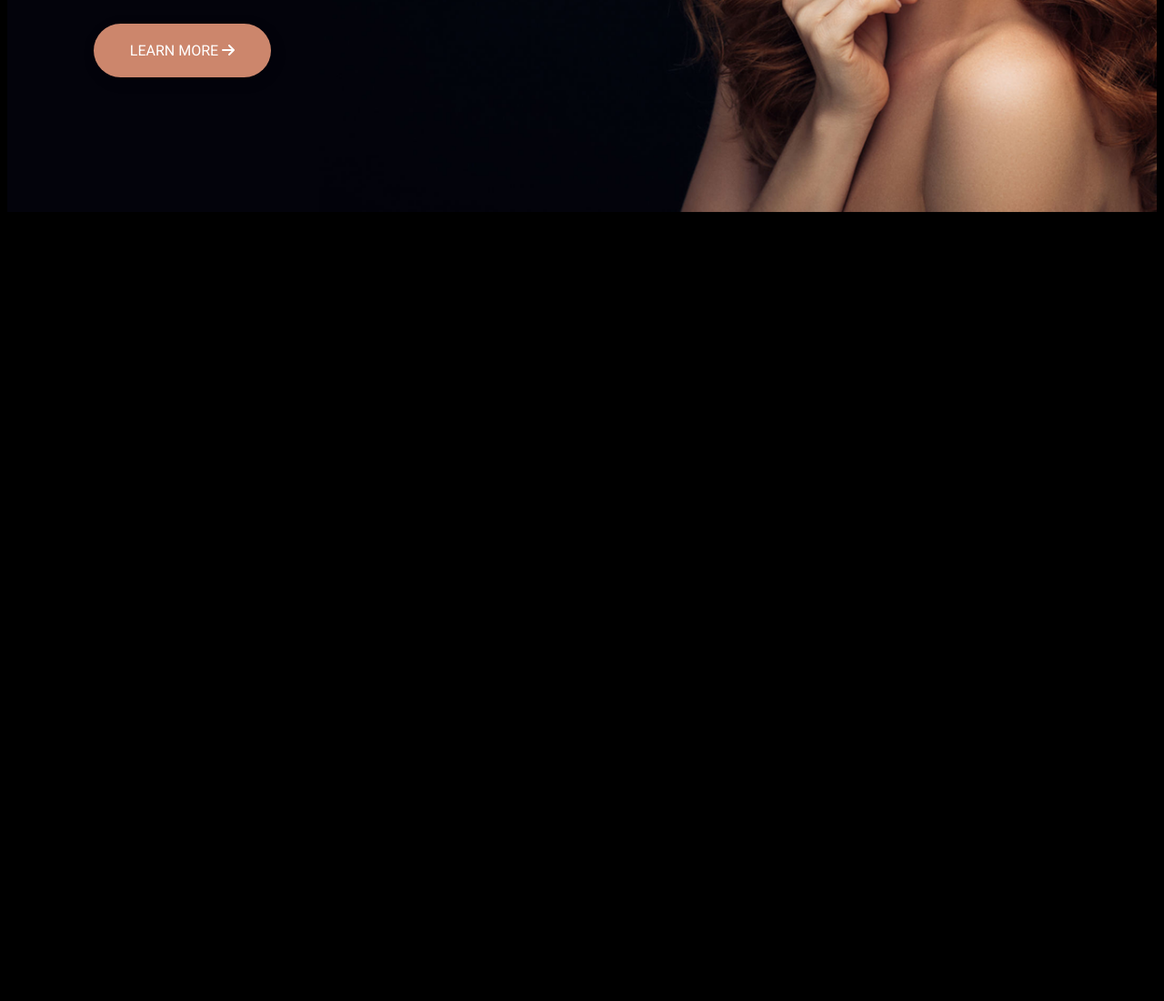
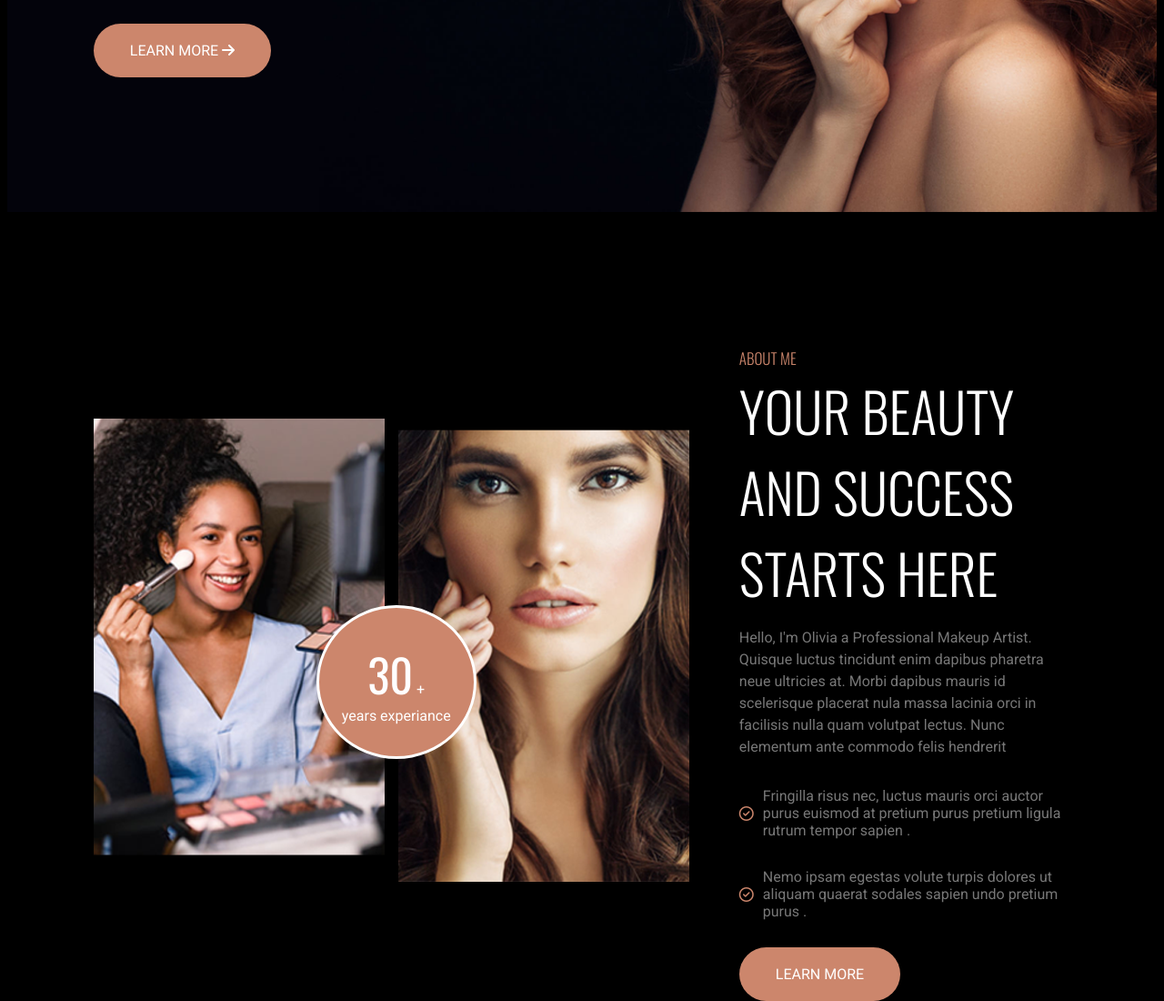
Before and after one commit to ariyanyeamin14/BEAUTYZONE, a plain HTML site: page index.html in a window 1280 px wide. Shown: the part 575-1675 px from the top of the page at 91% size. Before the commit the page ends 816 px from the top, so only its background shows below. Drawn offline with nearby package versions, Linux system fonts and the light colour scheme.

Commit message:
about section done

```diff
--- a/index.html
+++ b/index.html
@@ -3,7 +3,7 @@
 <head>
     <meta charset="UTF-8">
     <meta name="viewport" content="width=device-width, initial-scale=1.0">
-    <title>Document</title>
+    <title>BEAUTYZONE</title>
     <link rel="stylesheet" href="style.css">
 </head>
 <body>
@@ -40,6 +40,27 @@
     </header>
     <!-- Header section end here -->
 
+    <!-- About section start here -->
+     <section class="about">
+        <div class="about-img">
+            <img src="img/about-us.png" alt="about-image">
+            <div class="about-circle bg-lp">
+                <span class="about-30">30</span> + <br>years experiance
+            </div>
+        </div>
+        <div class="about-content">
+            <h5 class="about-little cl-lp">About me</h5>
+            <h2 class="about-title">Your Beauty and Success Starts Here</h2>
+            <p class="about-description">Hello, I'm Olivia a Professional Makeup Artist. Quisque luctus tincidunt enim dapibus pharetra neue ultricies at. Morbi dapibus mauris id scelerisque placerat nula massa lacinia orci in facilisis nulla quam volutpat lectus. Nunc elementum ante commodo felis hendrerit</p>
+            <div class="about-text"><i class="fa-regular fa-circle-check cl-lp"></i><p>Fringilla risus nec, luctus mauris orci auctor purus euismod at   pretium purus pretium ligula rutrum tempor sapien .</p></div>
+            <div class="about-text"><i class="fa-regular fa-circle-check cl-lp"></i><p>Nemo ipsam egestas volute turpis dolores ut aliquam quaerat sodales sapien undo pretium purus .</p></div>
+            <div class="about-btn">
+                <a href="" class="btn-primary">learn more</a>
+            </div>
+        </div>
+     </section>
+    <!-- About section start here -->
+
     <script src="https://kit.fontawesome.com/6c45b74f82.js" crossorigin="anonymous"></script>
 </body>
 </html>
--- a/style.css
+++ b/style.css
@@ -14,13 +14,16 @@ body{
 }
 
 /* commom styles */
-.section-container {
+.section-container, section {
     max-width: 85%;
     margin: 0 auto;
 }
+section{
+    margin-top: 120px;
+}
 a.btn-primary {
     background-color: #cc866c;
-    box-shadow: 2.5px 4.33px 15px 0px rgba(0, 0, 0, 0.15);
+    /* box-shadow: 2.5px 4.33px 15px 0px rgba(0, 0, 0, 0.15); */
     color: #FFF;
     padding: 20px 40px;
     border-radius: 30px;
@@ -92,12 +95,75 @@ nav.nav-bar {
 }
 /* header section styles */
 
+/* About section styles */
+.about{
+    display: flex;
+    justify-content: space-between;
+    gap: 55px;
+    align-items: center;
+}
+.about-img{
+    position: relative;
+}
+.about-circle.bg-lp span {
+    font-size: 50px;
+    font-family: 'Oswald';
+}
+.about-circle {
+    font-family: "roboto";
+    background-color: #cc866c;
+    display: inline;
+    padding: 35px 25px;
+    position: absolute;
+    border-radius: 100%;
+    border: 3px solid white;
+    left: 245px;
+    top: 205px;
+    text-align: center;
+}
+.about-content h5 {
+    text-transform: uppercase;
+    font-weight: 300;
+    font-size: 17px;
+    margin-bottom: 0;
+}
+h2.about-title {
+    font-size: 60px;
+    text-transform: uppercase;
+    font-weight: 300;
+    margin: 0;
+}
+p.about-description {
+    color: #777;
+    font-family: 'Roboto';
+    line-height: 1.5;
+}
+.about-text {
+    display: flex;
+    gap: 10px;
+    align-items: center;
+}
+.about-text p{
+    color: #777;
+    font-family: 'Roboto';
+}
+.about-btn {
+    margin-top: 30px;
+}
+/* About section styles */
+
+
+
+
 /* Responsive design styles */
 @media screen and (max-width:576px) {
-    .section-container{
+    img{
+        width: 100%
+    }
+    .section-container, section{
         max-width: 95%;
     }
-    .nav-items, .nav-btn{
+    .nav-items, .nav-btn, .about-circle{
         display: none;
     }
     .nav-bar-icon{
@@ -110,5 +176,12 @@ nav.nav-bar {
     .banner-content{
         margin-top: 3rem;
     }
+    .about{
+        flex-direction: column;
+        gap:5px ;
+    }
+    h2.about-title{
+        font-size: 25px;
+    }
 }
 /* Responsive design styles */
```
